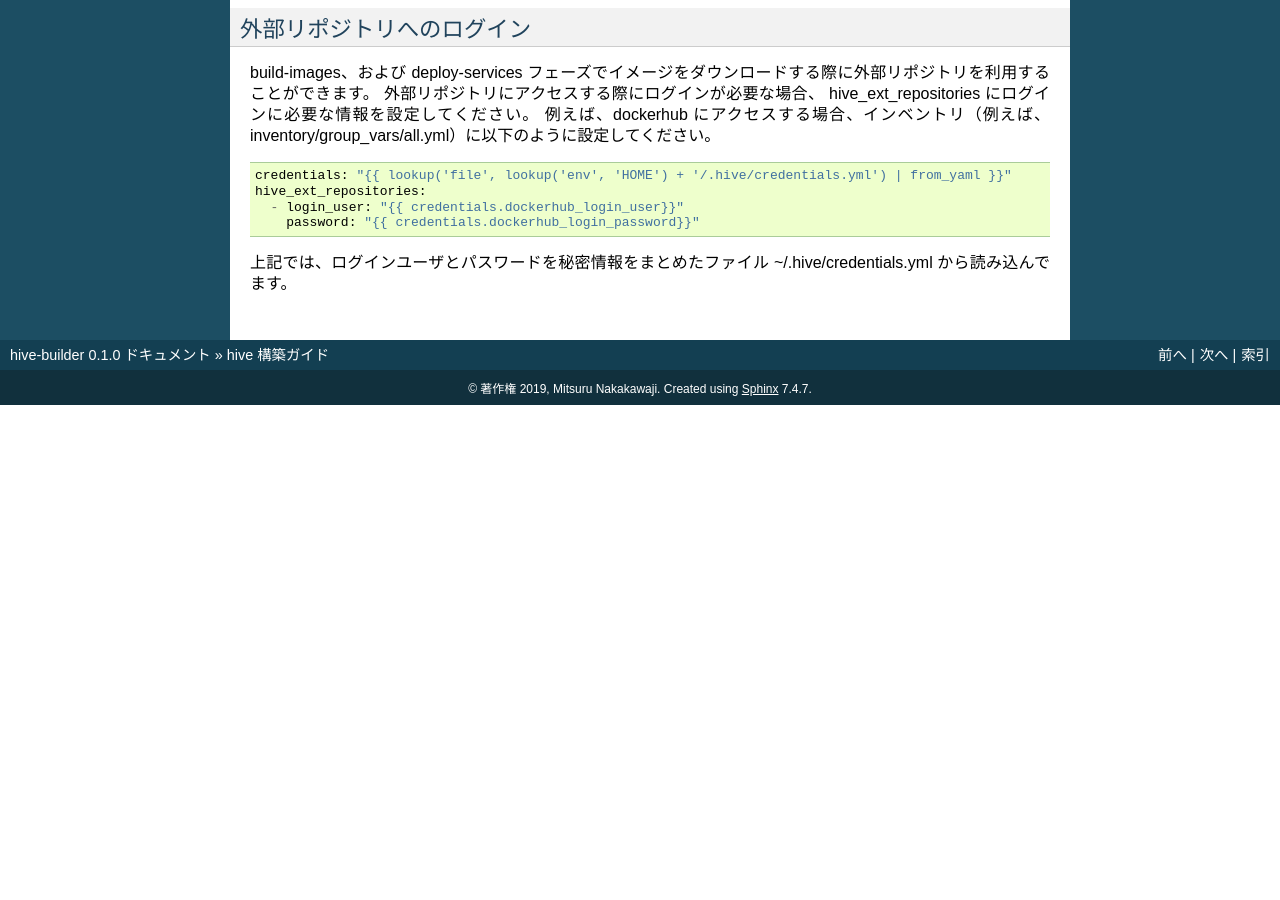
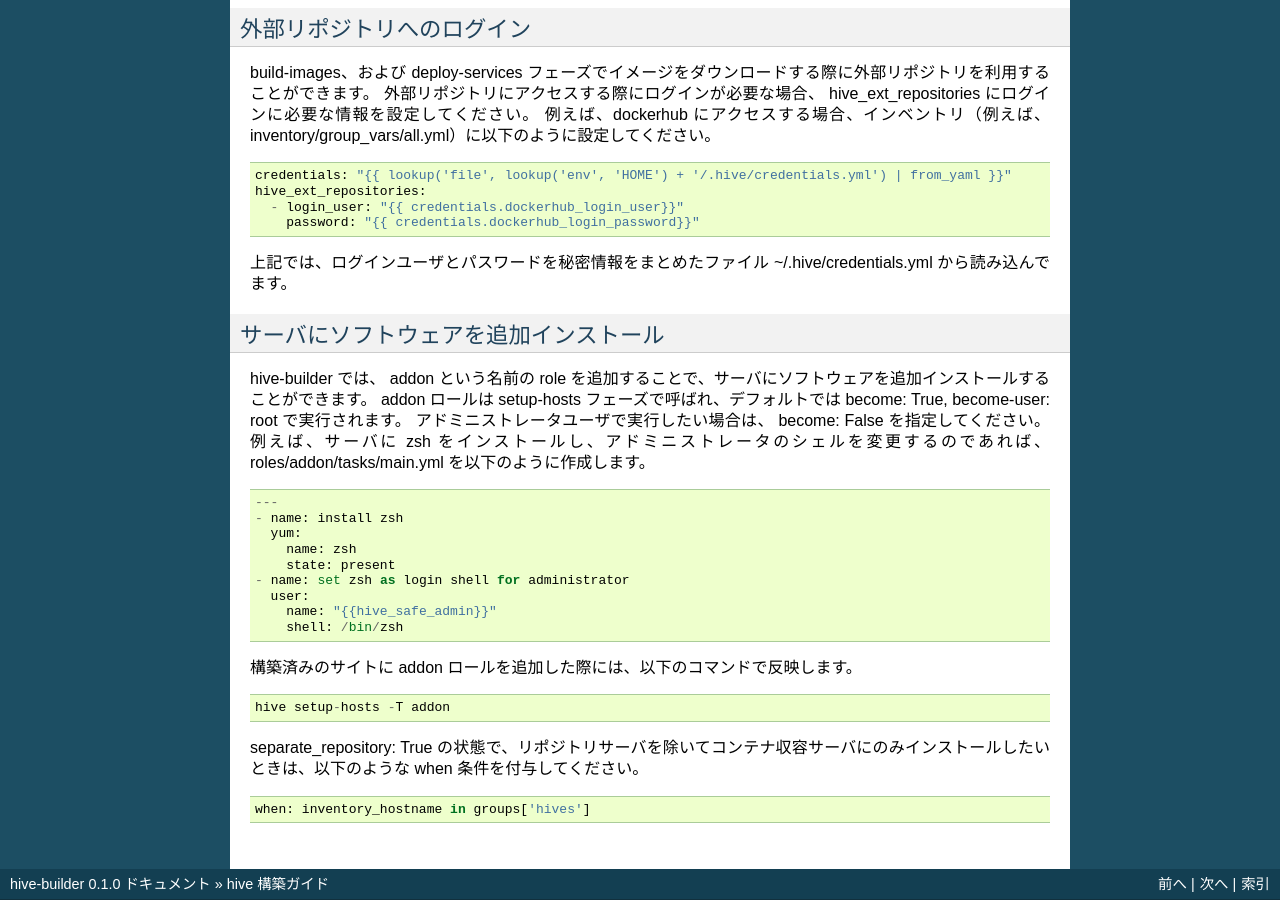
Before and after one commit to procube-open/hive-builder, a Sphinx documentation site: the page built from docs/develop.rst, in a window 1280 px wide and 900 px high, scrolled down 6235 px. Built offline with Sphinx 7.4.7, drawn with Linux system fonts in a browser that asks for light colours; pages that are not in the unit, such as notebooks, are missing from menus; before the commit the page ends 6640 px from its top, so only the background shows below that.

Commit message:
fix document miss

```diff
--- a/docs/develop.rst
+++ b/docs/develop.rst
@@ -426,3 +426,36 @@ build-images、および deploy-services フェーズでイメージをダウン
       password: "{{ credentials.dockerhub_login_password}}"
 
 上記では、ログインユーザとパスワードを秘密情報をまとめたファイル ~/.hive/credentials.yml から読み込んでます。
+
+
+サーバにソフトウェアを追加インストール
+----------------------------------------
+
+hive-builder では、 addon という名前の role を追加することで、サーバにソフトウェアを追加インストールすることができます。
+addon ロールは setup-hosts フェーズで呼ばれ、デフォルトでは become: True, become-user: root で実行されます。
+アドミニストレータユーザで実行したい場合は、 become: False を指定してください。
+例えば、サーバに zsh をインストールし、アドミニストレータのシェルを変更するのであれば、 roles/addon/tasks/main.yml を以下のように作成します。
+
+::
+
+  ---
+  - name: install zsh
+    yum:
+      name: zsh
+      state: present
+  - name: set zsh as login shell for administrator
+    user:
+      name: "{{hive_safe_admin}}"
+      shell: /bin/zsh
+
+構築済みのサイトに addon ロールを追加した際には、以下のコマンドで反映します。
+
+::
+
+  hive setup-hosts -T addon
+
+separate_repository: True の状態で、リポジトリサーバを除いてコンテナ収容サーバにのみインストールしたいときは、以下のような when 条件を付与してください。
+
+::
+
+    when: inventory_hostname in groups['hives']
--- a/docs/overview.rst
+++ b/docs/overview.rst
@@ -1,7 +1,7 @@
 ======================
 概要
 ======================
-hive-builder は複数台のサーバにまたがって docker コンテナを運用するサイトを構築するためのツールです。Kubernetes を使用せず docker swarm mode によるクラスタ機能と drbd9 によるディスク冗長化機能を使用することで、シンプルな構成でサイトを構築できます。
+hive-builder は複数台のサーバにまたがって docker コンテナを運用するハイパーコンバージドなサイトを構築するためのツールです。Kubernetes を使用せず docker swarm mode によるクラスタ機能と drbd9 によるディスク冗長化機能を使用することで、シンプルな構成でサイトを構築できます。
 hive は巣箱の意味で、マイクロサービスの群れ(docker swarm)を収容し、これを運用管理します。
 
 - コントローラを必要とせず、 hive を構成するサーバ（3台以上）が選挙によってリーダを選出する方式により split brain を防ぎます
@@ -42,8 +42,8 @@ docker swarm mode と drbd9 の機能で高可用性を実現します。コン
 2. メッシュルータにより、各サービスがどのサーバで稼働しているかにかかわらず適切にルーティングされる
 3. 常時 PrimaryからSecondary に更新内容が複製される
 4. GSLBが死活監視によってhive1の停止を検知し、利用者端末に対してhive0,hive2のグローバルIPのみを返すようになる
-5. swarmクラスタがhive1の機能停止を検知してLDAPサーバをhive2にマイグレーション
-6. LDAPサーバのマイグレーションに連動して、hive2のボリュームがPrimary に自動的に昇格
+5. swarmクラスタがhive1の機能停止を検知してMariaDBコンテナをhive2にマイグレーション
+6. MariaDBコンテナのマイグレーションに連動して、hive2のボリュームがPrimary に自動的に昇格
 
 ただし、GSLB の機能は hive-builder に含まれていません。hive-builder のサンプルとして Powerdns を使った
 GSLB を添付していますので、これを構築して使っていただくか、route53 などの GSLB サービスを利用して
```
Also changed, not shown: docs/proxy.rst (+11 -8 lines), 1 other file.
